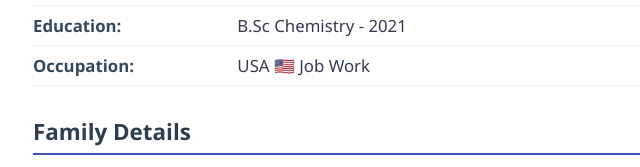
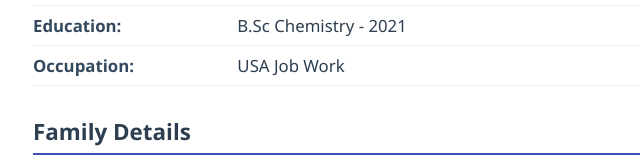
Before and after one commit to krish961/jaybiodata., a plain HTML site: page index.html in a window 1280 px wide. Shown: the part 519-686 px from the top of the page, 60-700 px from the left. Drawn offline with Linux system fonts and the light colour scheme.

Commit message:
Update index.html

```diff
--- a/index.html
+++ b/index.html
@@ -24,7 +24,7 @@
           <li><strong>Height:</strong> 5ft</li>
           <li><strong>Weight:</strong> 65kg</li>
           <li><strong>Education:</strong> B.Sc Chemistry - 2021</li>
-          <li><strong>Occupation:</strong> USA 🇺🇸 Job Work</li>
+          <li><strong>Occupation:</strong> USA Job Work</li>
         </ul>
       </section>
 
```
